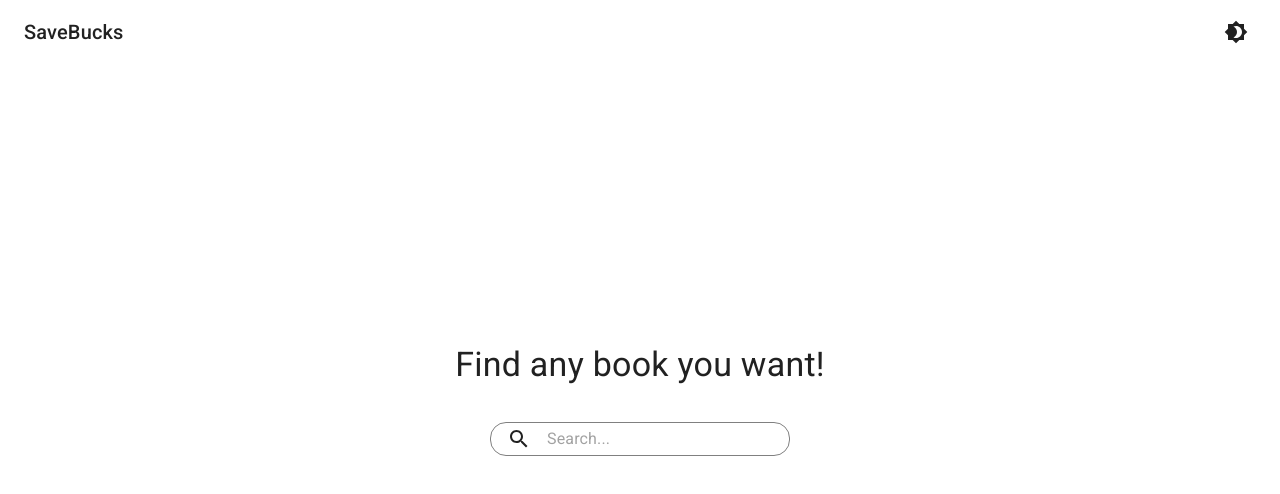
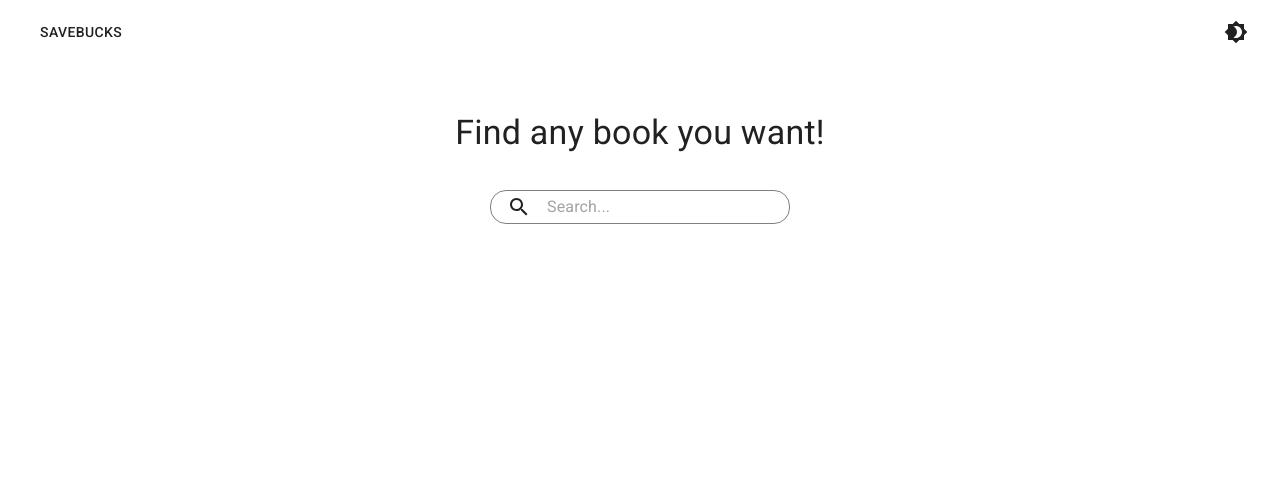
Before and after one commit to DIlkhush00/SaveBucks, a React (Vite) app in the folder client/: page / in a window 1280 px wide. Shown: the top 494 px of the page. Built offline with nearby package versions, Linux system fonts and the light colour scheme.

Commit message:
Setup Routing

```diff
--- a/client/package.json
+++ b/client/package.json
@@ -16,7 +16,8 @@
     "@mui/material": "^5.15.0",
     "@mui/system": "^5.15.4",
     "react": "^18.2.0",
-    "react-dom": "^18.2.0"
+    "react-dom": "^18.2.0",
+    "react-router-dom": "^6.21.3"
   },
   "devDependencies": {
     "@types/react": "^18.2.43",
--- a/client/src/components/App.jsx
+++ b/client/src/components/App.jsx
@@ -1,10 +1,9 @@
-import SearchBar from "./Home/SearchBar"
 import { useState } from 'react';
-import { Container, AppBar, Toolbar, Typography, IconButton, Paper } from '@mui/material'
+import { Container, AppBar, Toolbar, Button, IconButton, Paper, Box } from '@mui/material'
 import { Brightness4, Brightness7 } from '@mui/icons-material'
 import { createTheme, ThemeProvider } from '@mui/material/styles';
 import useMediaQuery from '@mui/material/useMediaQuery';
-
+import AppRoutes from './AppRoutes';
 
 const App = () => {
     const prefersDarkMode = useMediaQuery('(prefers-color-scheme: dark)');
@@ -13,7 +12,7 @@ const App = () => {
         palette: {
             mode: darkMode ? 'dark' : 'light',
             primary: {
-                main: darkMode ? '#424242' : '#fff', // Random dark mode color
+                main: darkMode ? '#121212' : '#fffff', // Random dark mode color
             },
         },
     });
@@ -23,28 +22,30 @@ const App = () => {
 
     return (
         <ThemeProvider theme={theme}>
-            <Paper elevation={0} square={true} sx={{ height: '100vh' }}>
-                <Container className="App"
-                    sx={{
-                        display: 'flex',
-                        flexDirection: 'column',
-                        height: '100%'
-                    }}>
+            <Paper elevation={0} square={true} sx={{ pb: 10, pt: 10, minHeight: '100vh' }}>
+                <Container className="App">
                     <AppBar position="fixed"
                         sx={{
                             background: 'transparent',
-                            boxShadow: 'none'
+                            boxShadow: 'none',
                         }}>
-                        <Toolbar>
-                            <Typography variant="h6" sx={{ flexGrow: 1 }}>
+                        <Toolbar sx={{
+                            display: 'flex',
+                            justifyContent: 'space-between'
+                        }}>
+                            <Button href='/' variant="h5" >
                                 SaveBucks
-                            </Typography>
+                            </Button>
                             <IconButton onClick={handleDarkModeToggle} color="inherit">
                                 {darkMode ? <Brightness7 /> : <Brightness4 />}
                             </IconButton>
                         </Toolbar>
                     </AppBar>
-                    <SearchBar />
+                    <Box sx={{
+                        paddingTop: 4
+                    }}>
+                        <AppRoutes />
+                    </Box>
                 </Container>
             </Paper>
         </ThemeProvider>
--- /dev/null
+++ b/client/src/components/AppRoutes.jsx
@@ -0,0 +1,19 @@
+import SearchBar from "./SearchBar"
+import SearchResults from "./SearchResults"
+import { BrowserRouter as Router, Route, Routes } from "react-router-dom";
+
+const AppRoutes = () => {
+
+    return (
+        <>
+            <Router>
+                <Routes>
+                    <Route path="/search" element={<SearchResults />} />
+                    <Route exact path="/" element={<SearchBar />} />
+                </Routes>
+            </Router>
+        </>
+    )
+}
+
+export default AppRoutes
--- a/client/src/components/Home/SearchBar.jsx
+++ /dev/null
@@ -1,45 +0,0 @@
-import { Typography, Container, Box, InputBase } from '@mui/material';
-import { Search } from '@mui/icons-material';
-
-const SearchBar = () => {
-  return (
-        <Container
-          maxWidth="sm"
-          sx={{
-            flex: 1,
-            display: 'flex',
-            flexDirection: 'column',
-            alignItems: 'center',
-            justifyContent: 'center',
-          }}
-        >
-          <Typography variant="h4" gutterBottom>
-            Find any book you want!
-          </Typography>
-
-          {/* Search Bar */}
-          <Box
-            sx={{
-              marginTop: 3,
-              display: 'flex',
-              alignItems: 'center',
-              width: '100%',
-              maxWidth: '300px', // Set the maximum width of the search bar
-              boxSizing: 'border-box',
-              border: 1,
-              borderColor: 'gray',
-              borderRadius: 4
-            }}
-          >
-            <Search sx={{ ml: 2, mr: 2 }} />
-            <InputBase
-              placeholder="Search..."
-              inputProps={{ 'aria-label': 'search' }}
-              sx={{ flex: 1, mr: 2 }}
-            />
-          </Box>
-        </Container>
-  );
-};
-
-export default SearchBar;
--- /dev/null
+++ b/client/src/components/Product.jsx
@@ -0,0 +1,34 @@
+import Card from '@mui/material/Card';
+import CardContent from '@mui/material/CardContent';
+import CardMedia from '@mui/material/CardMedia';
+import Typography from '@mui/material/Typography';
+import { Button } from '@mui/material';
+
+const Product = ({ product, index }) => {
+
+    return (
+        <Card sx={{ display: 'flex', minHeight: 265 }} key={index}>
+            <CardMedia
+                component="img"
+                sx={{
+                    maxWidth: 150
+                }}
+                image={product.thumbnail}
+                alt={product.title}
+            />
+            <CardContent sx={{ flex: 1, display: 'flex', flexDirection: 'column', alignItems: 'flex-start', justifyContent: 'space-around' }}>
+                <Typography component="div" variant="h6">
+                    {product.title}
+                </Typography>
+                <Typography variant="subtitle1" color="text.secondary" component="div">
+                    Price: {product.price}
+                </Typography>
+                <Button sx={{width: '100%'}} target='_blank' variant="outlined" color="success" href={"https://amazon.in" + product.productURL} >View</Button>
+            </CardContent>
+        </Card>
+
+
+    )
+}
+
+export default Product;
--- /dev/null
+++ b/client/src/components/Products.jsx
@@ -0,0 +1,23 @@
+import { Grid } from "@mui/material"
+import Product from "./Product"
+
+const Products = ({ productsData }) => {
+
+    return (
+        <>
+        {productsData ? (
+          <Grid container spacing={{ xs: 2, md: 3 }} columns={{ xs: 1, sm: 1, md: 8 }}>
+            {productsData.map((product, index) => (
+              <Grid item xs={1} sm={1} md={4} key={index}>
+                <Product product={product} key={index} />
+              </Grid>
+            ))}
+          </Grid>
+        ) : (
+          <p>Nothing to show yet...</p>
+        )}
+      </>
+    )
+}
+
+export default Products
--- /dev/null
+++ b/client/src/components/SearchBar.jsx
@@ -0,0 +1,67 @@
+import { Typography, Container, Box, InputBase } from '@mui/material'
+import { Search } from '@mui/icons-material'
+import { useState } from 'react'
+import { useNavigate } from 'react-router-dom'
+
+const SearchBar = () => {
+  const [searchQuery, setSearchQuery] = useState('')
+  const navigateTo = useNavigate()
+
+  const handleSearch = () => {
+    navigateTo(`/search?q=${searchQuery.replace(/ /g, '+')}`)
+  }
+
+  const handleSearchChange = (event) => {
+    setSearchQuery(event.target.value);
+  };
+
+  const handleKeyPress = (event) => {
+    if (event.key === 'Enter') {
+      handleSearch();
+    }
+  };
+
+  return (
+    <Container
+      maxWidth="sm"
+      sx={{
+        flex: 1,
+        display: 'flex',
+        flexDirection: 'column',
+        alignItems: 'center',
+        justifyContent: 'center',
+      }}
+    >
+      <Typography variant="h4" gutterBottom>
+        Find any book you want!
+      </Typography>
+
+      {/* Search Bar */}
+      <Box
+        sx={{
+          marginTop: 3,
+          display: 'flex',
+          alignItems: 'center',
+          width: '100%',
+          maxWidth: '300px', // Set the maximum width of the search bar
+          boxSizing: 'border-box',
+          border: 1,
+          borderColor: 'gray',
+          borderRadius: 4
+        }}
+      >
+        <Search sx={{ ml: 2, mr: 2 }} onClick={handleSearch} />
+        <InputBase
+          placeholder="Search..."
+          inputProps={{ 'aria-label': 'search' }}
+          sx={{ flex: 1, mr: 2 }}
+          value={searchQuery}
+          onChange={handleSearchChange}
+          onKeyDown={handleKeyPress}
+        />
+      </Box>
+    </Container>
+  );
+};
+
+export default SearchBar;
--- /dev/null
+++ b/client/src/components/SearchResults.jsx
@@ -0,0 +1,92 @@
+import { Box, Container, Typography } from "@mui/material";
+import { useEffect, useState } from "react";
+import { useLocation } from "react-router-dom";
+import Products from "./Products";
+import { CircularProgress } from "@mui/material";
+
+const SearchResults = () => {
+
+    const [data, setData] = useState(null);
+    const [loading, setLoading] = useState(false);
+
+    const location = useLocation();
+    const searchParams = new URLSearchParams(location.search);
+    const query = searchParams.get('q');
+    console.log("this is your query", query)
+
+    useEffect(() => {
+        // Load cached data on component mount
+        const cachedData = localStorage.getItem(query);
+        if (cachedData) {
+            setData(JSON.parse(cachedData));
+        }
+
+        const getData = async () => {
+            try {
+                setLoading(true);
+                const cachedData = localStorage.getItem(query);
+                if (cachedData) {
+                    // Use cached data if available
+                    setData(JSON.parse(cachedData));
+                    setLoading(false);
+                } else {
+                    const category = 'stripbooks';
+
+                    // http://localhost:3000/api/amazon
+                    const response = await fetch('http://localhost:3000/api/amazon', {
+                        method: 'POST',
+                        headers: {
+                            'Content-Type': 'application/json',
+                        },
+                        body: JSON.stringify({
+                            item: query,
+                            category: category,
+                        }),
+                    });
+                    const result = await response.json();
+                    console.log(result);
+
+                    // Save data to localStorage for caching
+                    localStorage.setItem(query, JSON.stringify(result));
+
+                    setData(result);
+                    setLoading(false);
+                }
+            } catch (error) {
+                console.error('Error in fetching the data:', error);
+                setData(null);
+                setLoading(false);
+            }
+        };
+
+        if (query) {
+            getData();
+        } else {
+            setData(null);
+        }
+
+    }, [query]);
+
+
+    return (
+        <Container>
+            <Typography variant='h5' sx={{ mb: 4 }}>You are searching for '<b>{query}</b>'</Typography>
+            {data && !loading ?
+                (<Products productsData={data} />)
+                : loading
+                    ? (
+                        <Box sx={{height: '50vh', display: 'flex', justifyContent: 'center', alignItems: 'center'}}>
+                            <CircularProgress
+                                sx={{color: 'gray'}}
+                                variant="indeterminate"
+                            />
+                        </Box>
+                    )
+                    : (data==null && !loading) ? (<Typography variant='h5'>No book found. Try something else</Typography>) : (<>Looks like something's wrong. Please try again after a coffee break</>)
+            }
+        </Container>
+    )
+}
+
+
+export default SearchResults
```
Also changed, not shown: 1 other file (tests, documents, lock files or other folders).
